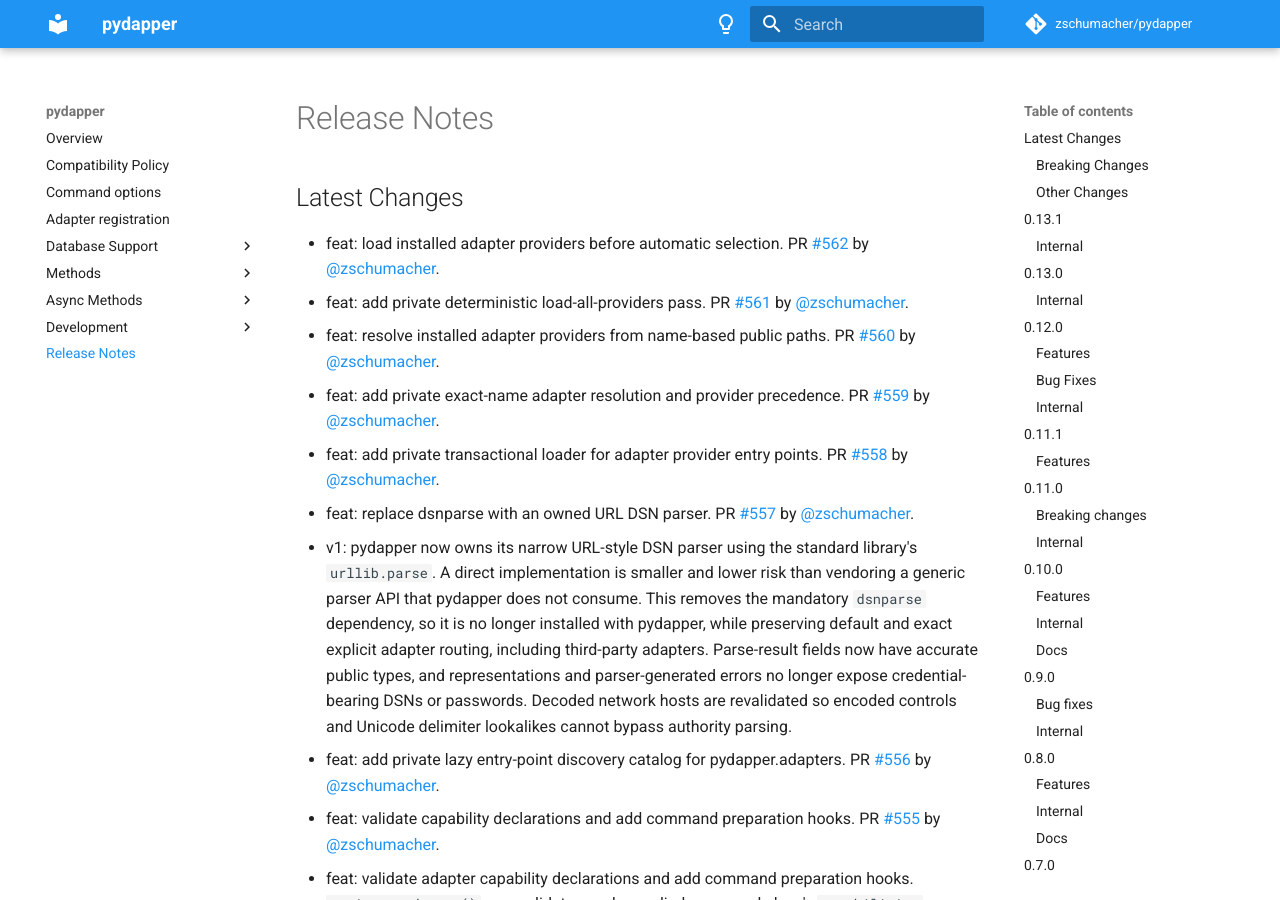
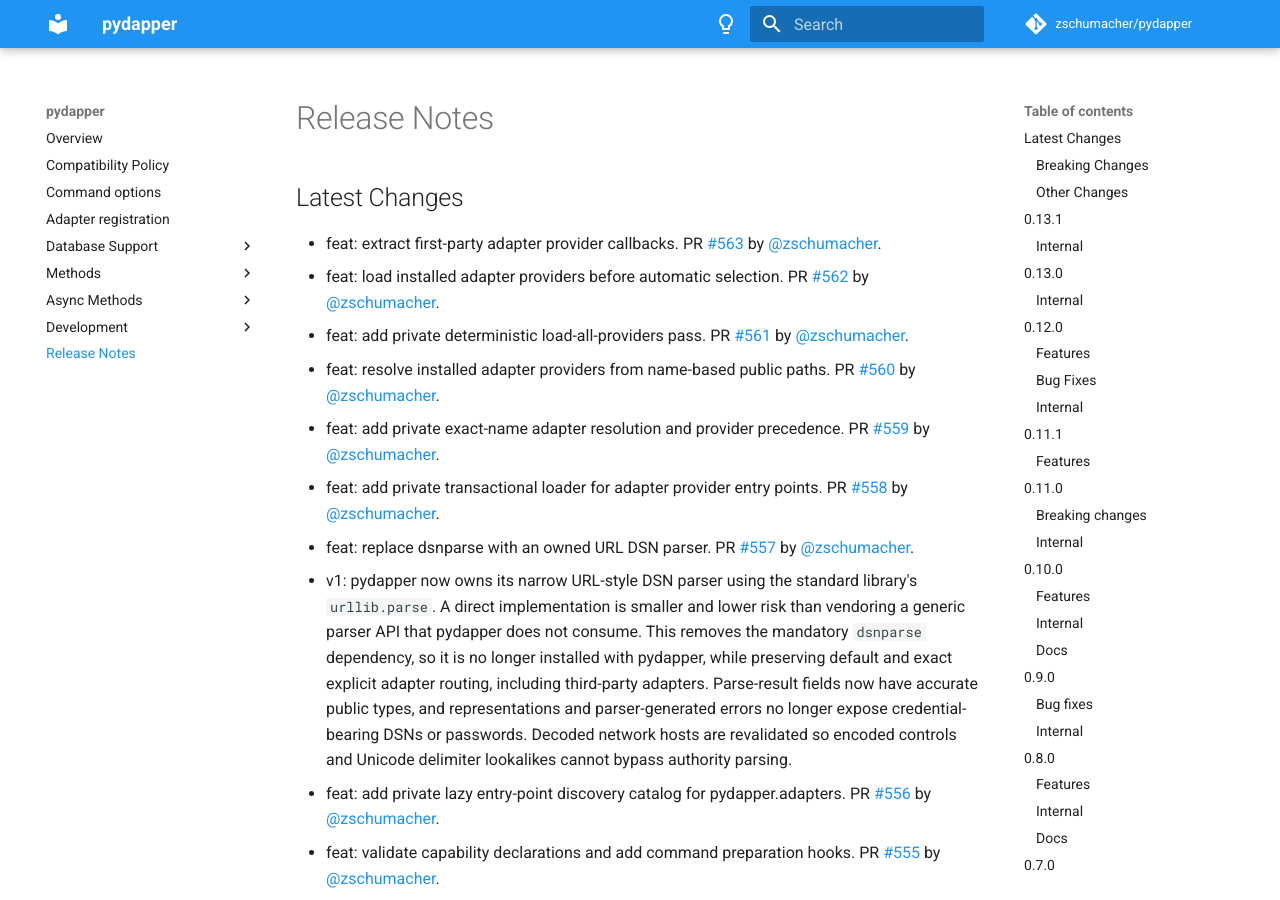
Before and after one commit to zschumacher/pydapper, an MkDocs documentation site: the page built from docs/release_notes.md, in a window 1280 px wide and 900 px high. Built offline with MkDocs 1.6.1 and Material for MkDocs 9.7.7, drawn with Linux system fonts in a browser that asks for light colours; emoji names are drawn with the system emoji font; comment, search, counter and statistics services are not loaded.

Commit message:
📝 Update release notes
[skip ci]

```diff
--- a/docs/release_notes.md
+++ b/docs/release_notes.md
@@ -1,5 +1,6 @@
 ## Latest Changes
 
+* feat: extract first-party adapter provider callbacks. PR [#563](https://github.com/zschumacher/pydapper/pull/563) by [@zschumacher](https://github.com/zschumacher).
 * feat: load installed adapter providers before automatic selection. PR [#562](https://github.com/zschumacher/pydapper/pull/562) by [@zschumacher](https://github.com/zschumacher).
 * feat: add private deterministic load-all-providers pass. PR [#561](https://github.com/zschumacher/pydapper/pull/561) by [@zschumacher](https://github.com/zschumacher).
 * feat: resolve installed adapter providers from name-based public paths. PR [#560](https://github.com/zschumacher/pydapper/pull/560) by [@zschumacher](https://github.com/zschumacher).
```
